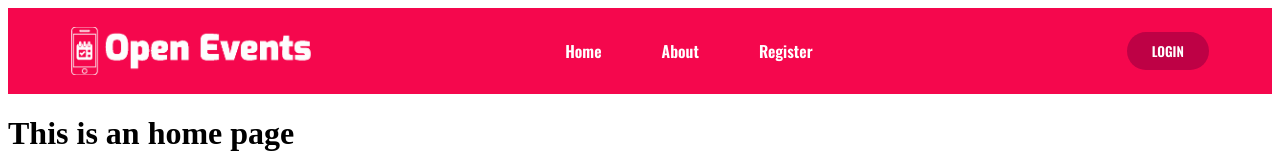
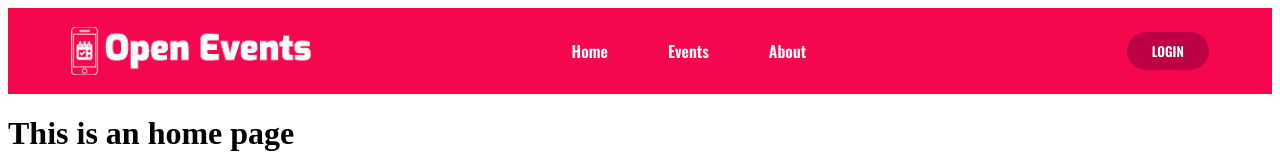
Before and after one commit to LastLeonidas/PW1, a Vue app in the folder Template_Project/: page / in a window 1280 px wide. Shown: the top 160 px of the page. Built offline with nearby package versions, Linux system fonts and the light colour scheme.

Commit message:
Fixed Error Navbar

```diff
--- a/Template_Project/src/App.vue
+++ b/Template_Project/src/App.vue
@@ -9,8 +9,8 @@ import { RouterLink, RouterView } from "vue-router";
       <nav>
         <ul class="nav_links">
           <li><RouterLink to="/">Home</RouterLink></li>
+          <li><RouterLink to="/events">Events</RouterLink></li>
           <li><RouterLink to="/about">About</RouterLink></li>
-          <li><RouterLink to="/register">Register</RouterLink></li>
         </ul>
       </nav>
       <RouterLink to="/register"><button class="btnHeader">LOGIN</button></RouterLink>
--- a/Template_Project/src/router/index.js
+++ b/Template_Project/src/router/index.js
@@ -2,6 +2,7 @@ import { createRouter, createWebHistory } from "vue-router";
 import HomeView from "../views/HomeView.vue";
 import AboutView from "../views/AboutView.vue";
 import RegisterView from "../views/RegisterView.vue";
+import EventsView from "../views/EventsView.vue";
 
 const router = createRouter({
   history: createWebHistory(import.meta.env.BASE_URL),
@@ -27,6 +28,14 @@ const router = createRouter({
       // which is lazy-loaded when the route is visited.
       component: RegisterView,
     },
+    {
+      path: "/events",
+      name: "events",
+      // route level code-splitting
+      // this generates a separate chunk (About.[hash].js) for this route
+      // which is lazy-loaded when the route is visited.
+      component: EventsView,
+    },
     /*
     {
       path: "/contact",
```
